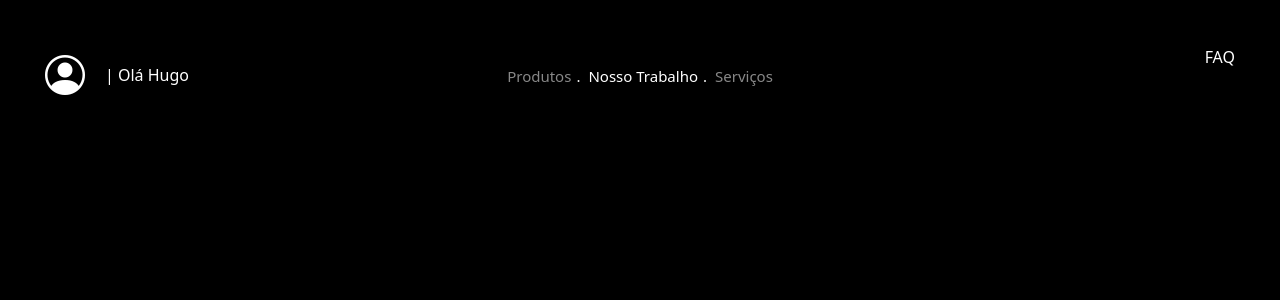
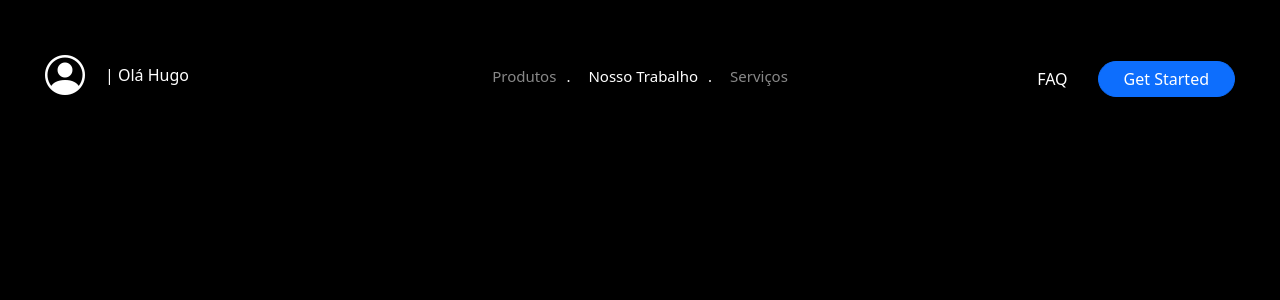
Before and after one commit to villarzz/black-landingpage, an Angular app in the folder black-landingpage/: page / in a window 1280 px wide. Shown: the top 300 px of the page. Built offline with nearby package versions, Linux system fonts and the light colour scheme.

Commit message:
FEAT:(cabecalho)-estilizando fale conosco e gerando componente de botão

```diff
--- a/black-landingpage/src/app/app.module.ts
+++ b/black-landingpage/src/app/app.module.ts
@@ -4,11 +4,13 @@ import { BrowserModule } from '@angular/platform-browser';
 import { AppRoutingModule } from './app-routing.module';
 import { AppComponent } from './app.component';
 import { CabecalhoComponent } from './cabecalho/cabecalho.component';
+import { BtnGetstarttedComponent } from './btn-getstartted/btn-getstartted.component';
 
 @NgModule({
   declarations: [
     AppComponent,
-    CabecalhoComponent
+    CabecalhoComponent,
+    BtnGetstarttedComponent
   ],
   imports: [
     BrowserModule,
--- /dev/null
+++ b/black-landingpage/src/app/btn-getstartted/btn-getstartted.component.html
@@ -0,0 +1 @@
+<button class="btn btn-primary">Get Started</button>
--- /dev/null
+++ b/black-landingpage/src/app/btn-getstartted/btn-getstartted.component.scss
@@ -0,0 +1,4 @@
+button{
+  border-radius: 50px;
+  padding: 5px 25px;
+}
--- a/black-landingpage/src/app/cabecalho/cabecalho.component.html
+++ b/black-landingpage/src/app/cabecalho/cabecalho.component.html
@@ -19,8 +19,12 @@
       </ul>
     </div>
     <div class="col text-end">
-      <a href="">FAQ</a>
-      <!-- BOTÃO -->
+      <div class="actions">
+        <a href="" class="FAQ">FAQ</a>
+        <div class="mt-3">
+          <app-btn-getstartted></app-btn-getstartted>
+        </div>
+      </div>
     </div>
   </div>
 </nav>
--- a/black-landingpage/src/app/cabecalho/cabecalho.component.scss
+++ b/black-landingpage/src/app/cabecalho/cabecalho.component.scss
@@ -21,7 +21,8 @@ li{
 
 .list-inline-item:not(:last-child)::after {
   content: ".";
-  margin-left: 5px;
+  margin-left: 10px;
+  margin-right: 10px;
 }
 
 .list-inline-item:first-child a,
@@ -33,3 +34,14 @@ a{
   text-decoration: none;
   color: white;
 }
+
+.actions{
+  display: flex;
+  justify-content: end;
+  align-items: center;
+}
+
+.FAQ{
+  margin-top: 15px;
+  margin-right: 30px;
+}
```
Also changed, not shown: black-landingpage/src/app/btn-getstartted/btn-getstartted.component.ts (added, +10 -0 lines), 1 other file (tests, documents, lock files or other folders).
